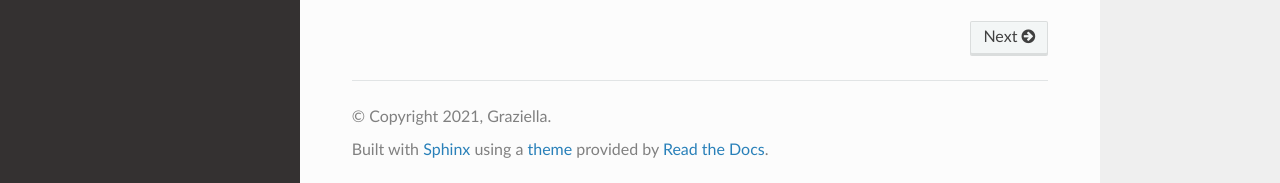
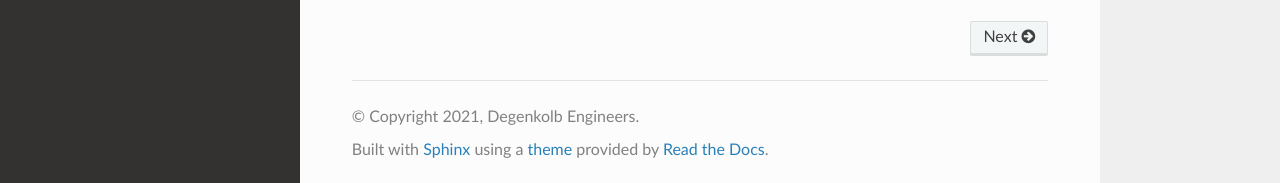
Before and after one commit to pjlee-deg/PyCSI-trial-documentation-v2, a Sphinx documentation site: the page built from docs/source/index.rst, in a window 1280 px wide and 900 px high, scrolled down 825 px, cut to the strip 161-900 px from the top of the window. Shown: the part 553-736 px from the top of the strip. Built offline with Sphinx 7.4.7 and the Read the Docs theme 2.0.0, drawn with Linux system fonts in a browser that asks for light colours; pages that are not in the unit, such as notebooks, are missing from menus.

Commit message:
Update conf.py

```diff
--- a/docs/source/conf.py
+++ b/docs/source/conf.py
@@ -2,9 +2,9 @@
 
 # -- Project information
 
-project = 'Lumache'
-copyright = '2021, Graziella'
-author = 'Graziella'
+project = 'PyCSI'
+copyright = '2021, Degenkolb Engineers'
+author = 'Peter Lee'
 
 import os
 import sys
```
